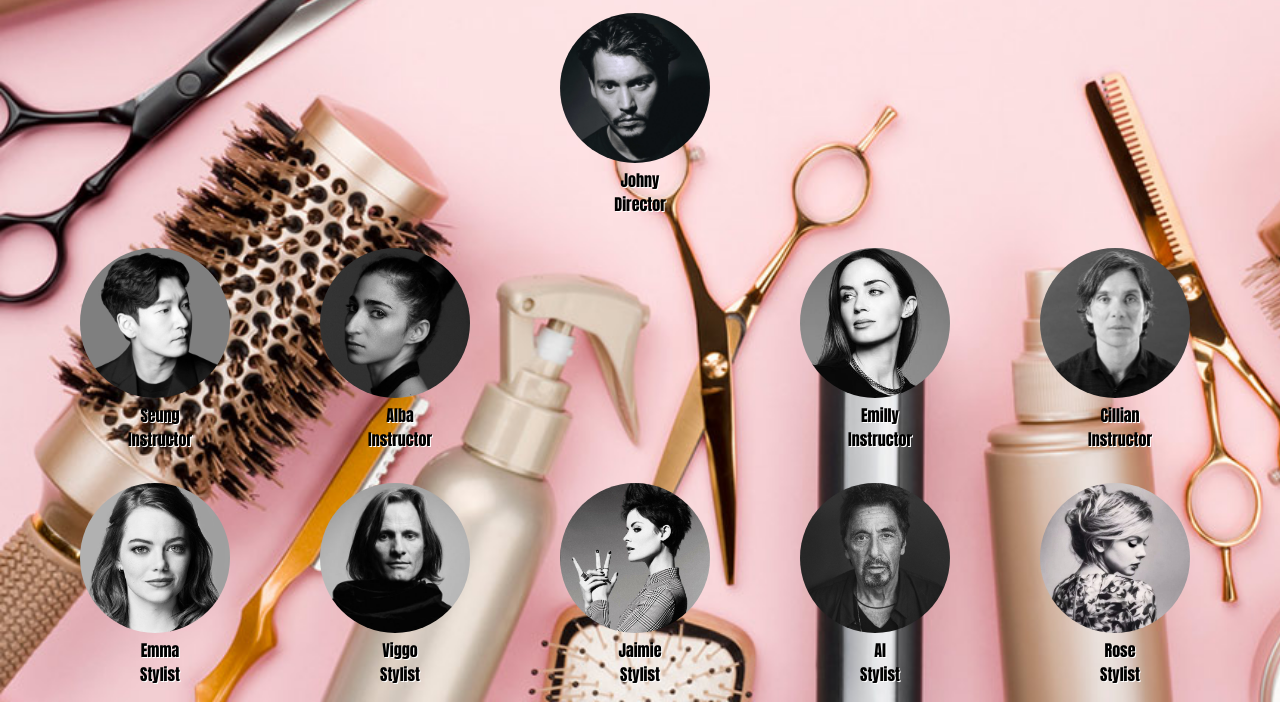
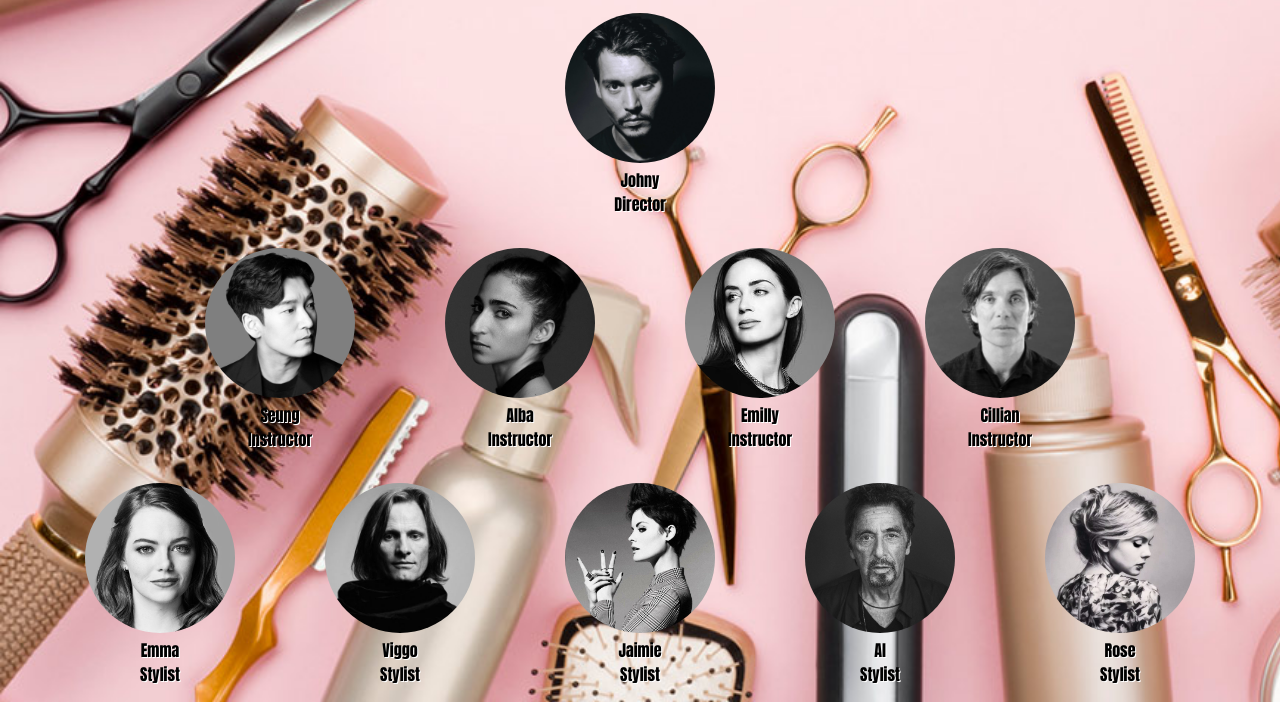
Before and after one commit to m3uma/hairdressing-salon, a plain HTML site: page team.html in a window 1280 px wide. Shown: the part 360-1062 px from the top of the page. Drawn offline with Linux system fonts and the light colour scheme; a web font is replaced by a local one.

Commit message:
fixed team position

```diff
--- a/css/team/section-team.css
+++ b/css/team/section-team.css
@@ -3,11 +3,14 @@
     grid-template-columns: repeat(5, 1fr);
     grid-template-rows: repeat(3, 1fr);
     align-content: center;
+    text-align: center;
 }
 
 .section__director{
     grid-row: 1/3;
-    grid-column-start: 3;
+    grid-column-start: 1;
+    grid-column-end: 6;
+    grid-row-end: 1;
 }
 
 .section__instructor{
@@ -16,6 +19,26 @@
 
 .section__stylist{
     grid-row: 3/3;
+}
+
+#seung{
+    grid-column-start: 1;
+    grid-column-end: 3;
+}
+
+#alba{
+    grid-column-start: 2;
+    grid-column-end: 4;
+}
+
+#emilly{
+    grid-column-start: 3;
+    grid-column-end: 5;
+}
+
+#cillian{
+    grid-column-start: 4;
+    grid-column-end: 6;
 }
 
 .section__img{
@@ -35,7 +58,13 @@
         margin-top: 20px;
     }
 
-    .section__director, .section__instructor, .section__stylist{
+    .section__director{
+        grid-column-start: 1;
+        grid-column-end: 3;
+        grid-row-end: 1;
+    }
+
+    #seung, #alba, #emilly, #cillian, .section__instructor, .section__stylist{
         grid-row: auto;
         grid-column: auto;
         justify-self: center;
--- a/team.html
+++ b/team.html
@@ -39,25 +39,25 @@
                      class="section__img">
                 <figcaption class="section__figcaption">Johny <br /> Director</figcaption>
             </figure>
-            <figure class="section__figure section__instructor">
+            <figure class="section__figure section__instructor" id="seung">
                 <img src="/img/team/seung.jpg"
                      alt="instructor"
                      class="section__img">
                 <figcaption class="section__figcaption">Seung <br /> Instructor</figcaption>
             </figure>
-            <figure class="section__figure section__instructor">
+            <figure class="section__figure section__instructor" id="alba">
                 <img src="/img/team/alba.jpg"
                      alt="instructor"
                      class="section__img">
                 <figcaption class="section__figcaption">Alba <br /> Instructor</figcaption>
             </figure>
-            <figure class="section__figure section__instructor">
+            <figure class="section__figure section__instructor" id="emilly">
                 <img src="/img/team/emilly.jpg"
                      alt="instructor"
                      class="section__img">
                 <figcaption class="section__figcaption">Emilly <br /> Instructor</figcaption>
             </figure>
-            <figure class="section__figure section__instructor">
+            <figure class="section__figure section__instructor" id="cillian">
                 <img src="/img/team/cillian.jpg"
                      alt="instructor"
                      class="section__img">
```
